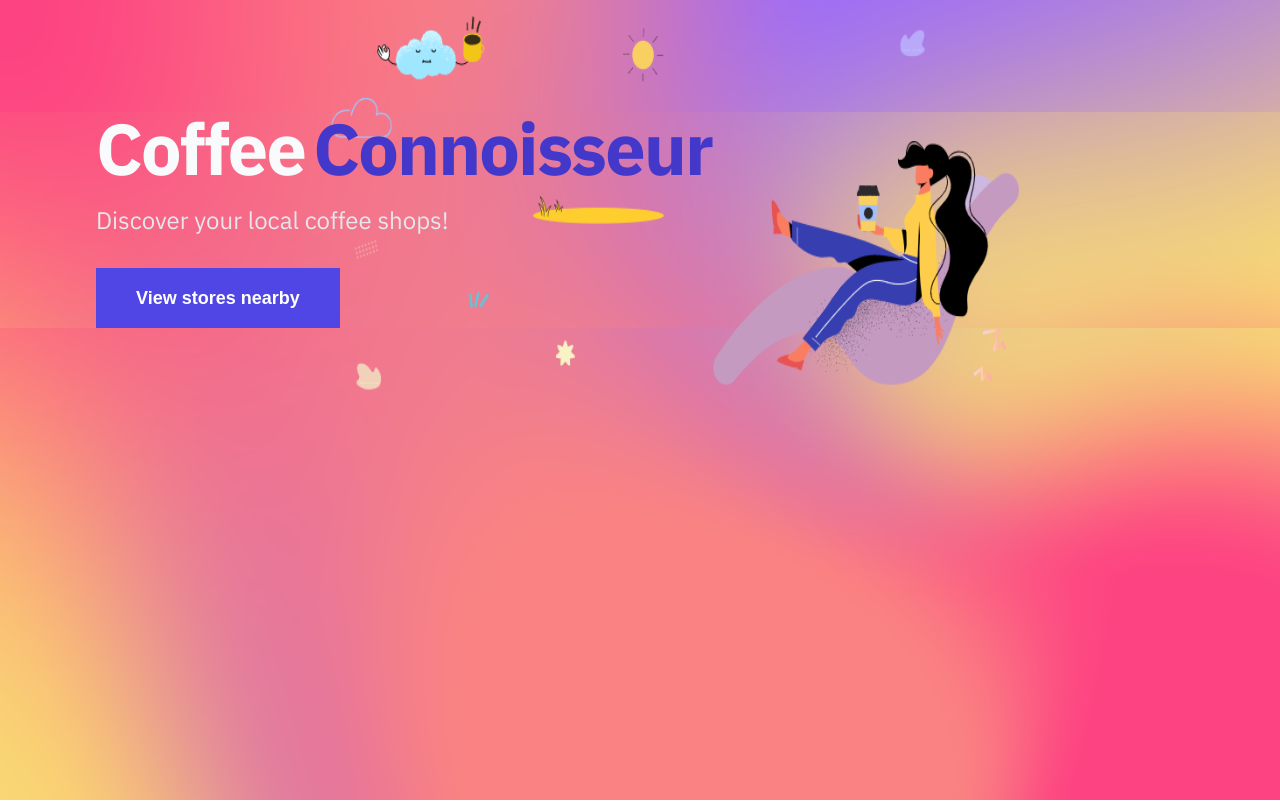
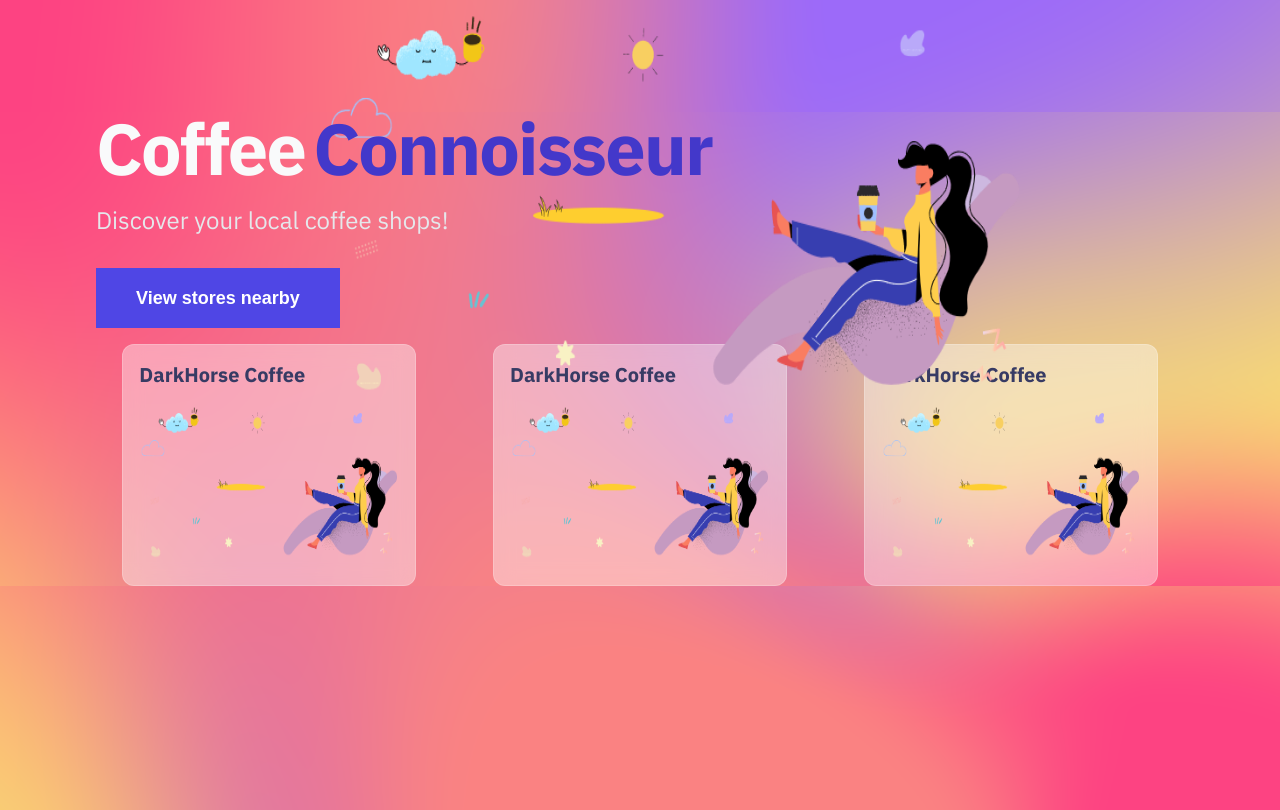
Before and after one commit to rzounlom/nextjs-coffee-shop, a Next.js app: page / in a window 1280 px wide. Built offline with nearby package versions, Linux system fonts and the light colour scheme.

Commit message:
add card component

```diff
--- /dev/null
+++ b/components/card/card.module.css
@@ -0,0 +1,56 @@
+.cardLink {
+  margin: auto;
+  --tw-shadow: 0 20px 25px -5px rgba(0, 0, 0, 0.1),
+    0 10px 10px -5px rgba(0, 0, 0, 0.04);
+  box-shadow: 0 0 transparent, 0 0 #0000, 0 0 transparent, 0 0 #0000,
+    0 0 transparent;
+
+  border-color: var(--text-white-100);
+  border-radius: 0.75rem /* 12px */;
+}
+
+.container {
+  border-radius: 0.75rem /* 12px */;
+  padding-top: 0.25rem /* 4px */;
+  padding-bottom: 0.25rem /* 4px */;
+  padding-bottom: 1.25rem /* 20px */;
+  padding-left: 1rem /* 16px */;
+  padding-right: 1rem /* 16px */;
+
+  backdrop-filter: blur(10px);
+}
+
+.cardHeaderWrapper {
+  margin-top: 0.75rem /* 12px */;
+  margin-bottom: 0.75rem /* 12px */;
+}
+
+.cardHeader {
+  text-overflow: ellipsis;
+  white-space: nowrap;
+  font-size: 1.25rem /* 20px */;
+  line-height: 1.75rem /* 28px */;
+  font-weight: 800;
+  overflow: hidden;
+  width: 16rem /* 256px */;
+}
+
+.cardImageWrapper {
+  color: var(--text-white-100);
+}
+
+.cardImage {
+  border-radius: 0.75rem /* 12px */;
+}
+
+@media (min-width: 1024px) {
+  .cardHeader {
+    width: 16rem /* 256px */;
+  }
+}
+
+@media (min-width: 768px) {
+  .cardHeader {
+    width: 16rem /* 256px */;
+  }
+}
--- /dev/null
+++ b/components/card/index.js
@@ -0,0 +1,29 @@
+import Image from "next/image";
+import Link from "next/link";
+import cls from "classnames";
+import styles from "./card.module.css";
+
+const Card = ({ name, href, imgUrl }) => {
+  return (
+    <Link href={href}>
+      <a className={styles.cardLink}>
+        <div className={cls("glass", styles.container)}>
+          <div className={styles.cardHeaderWrapper}>
+            <h2 className={styles.cardHeader}>{name}</h2>
+          </div>
+          <div className={styles.cardImageWrapper}>
+            <Image
+              alt={name}
+              className={styles.cardImage}
+              src={imgUrl}
+              width={260}
+              height={160}
+            />
+          </div>
+        </div>
+      </a>
+    </Link>
+  );
+};
+
+export default Card;
--- a/package.json
+++ b/package.json
@@ -9,6 +9,7 @@
     "lint": "next lint"
   },
   "dependencies": {
+    "classnames": "^2.3.1",
     "next": "12.1.6",
     "react": "18.1.0",
     "react-dom": "18.1.0"
--- a/pages/index.js
+++ b/pages/index.js
@@ -1,4 +1,5 @@
 import Banner from "../components/banner";
+import Card from "../components/card";
 import Head from "next/head";
 import Image from "next/image";
 import styles from "../styles/Home.module.css";
@@ -28,6 +29,26 @@ export default function Home() {
             alt="hero image"
           />
         </div>
+        <div className={styles.cardLayout}>
+          <Card
+            className={styles.card}
+            name="DarkHorse Coffee"
+            imgUrl="/static/hero-image.png"
+            href="/coffee-store/darkhorse-coffee"
+          />
+          <Card
+            className={styles.card}
+            name="DarkHorse Coffee"
+            imgUrl="/static/hero-image.png"
+            href="/coffee-store/darkhorse-coffee"
+          />
+          <Card
+            className={styles.card}
+            name="DarkHorse Coffee"
+            imgUrl="/static/hero-image.png"
+            href="/coffee-store/darkhorse-coffee"
+          />
+        </div>
       </main>
     </div>
   );
```
Also changed, not shown: 2 other files (tests, documents, lock files or other folders).
